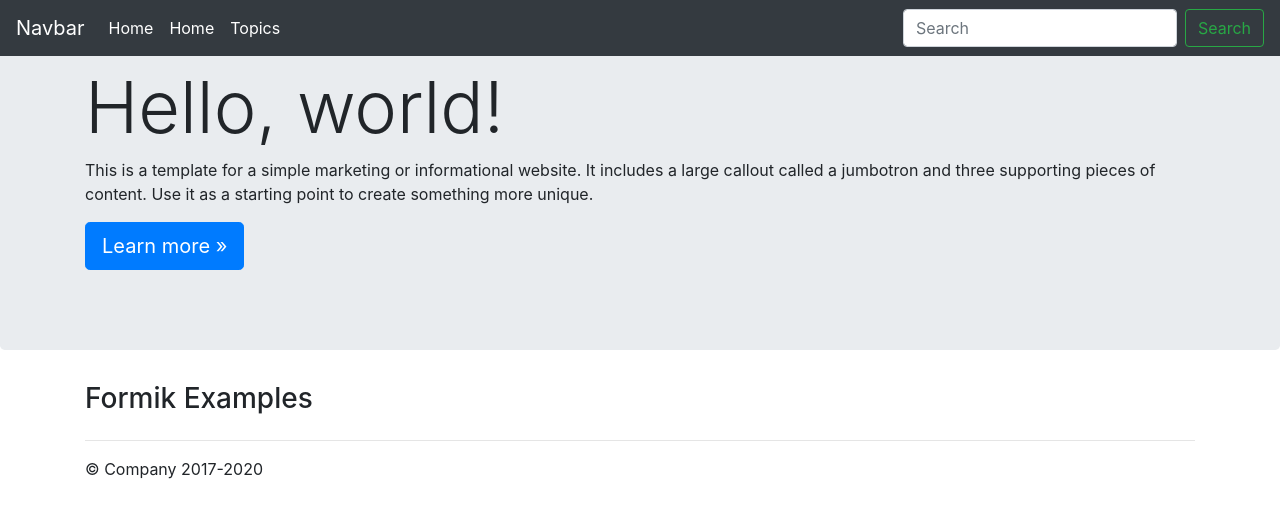
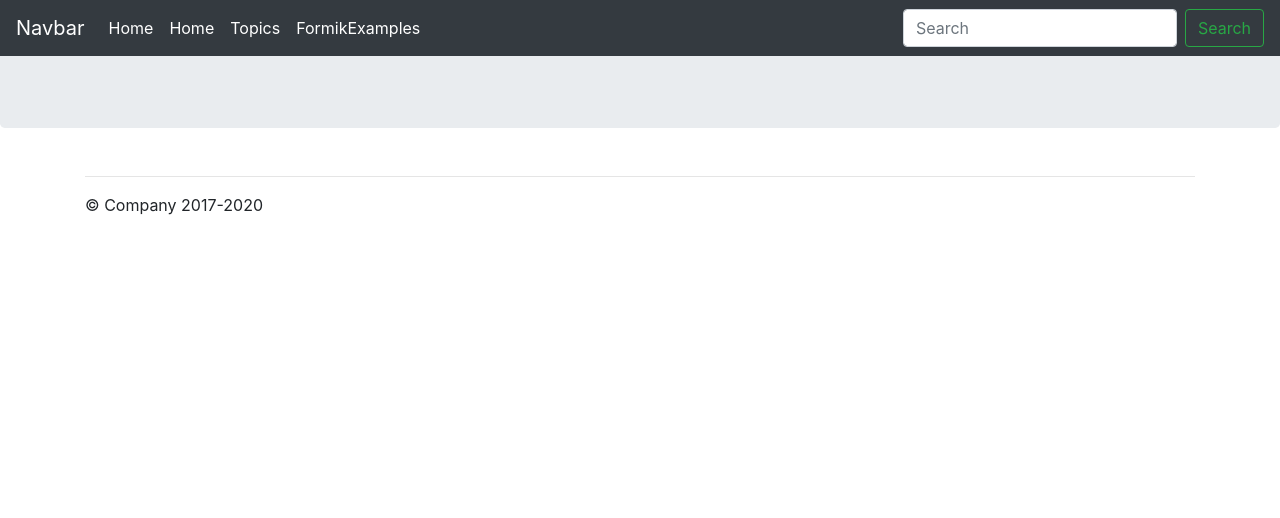
Before and after one commit to danish160/formik-kendo, a React (Create React App) app: page /FormikExamples in a window 1280 px wide. Shown: the top 518 px of the page. Built offline with nearby package versions, Linux system fonts and the light colour scheme.

Commit message:
basic routing done

```diff
--- a/src/App.tsx
+++ b/src/App.tsx
@@ -52,7 +52,7 @@ function App() {
             </li>
 
             <li className="nav-item active">
-              <Link className="nav-link" to="/FormikExamples">
+              <Link className="nav-link" to="/formik">
                 FormikExamples
               </Link>
             </li>
@@ -75,22 +75,7 @@ function App() {
       </nav>
 
       <main role="main">
-        <div className="jumbotron">
-          <div className="container">
-            <h1 className="display-3">Hello, world!</h1>
-            <p>
-              This is a template for a simple marketing or informational
-              website. It includes a large callout called a jumbotron and three
-              supporting pieces of content. Use it as a starting point to create
-              something more unique.
-            </p>
-            <p>
-              <a className="btn btn-primary btn-lg" href="#" role="button">
-                Learn more &raquo;
-              </a>
-            </p>
-          </div>
-        </div>
+        <div className="jumbotron"></div>
 
         <div className="container">
           <div className="row">
@@ -103,7 +88,7 @@ function App() {
                   <Topics />
                 </Route>
 
-                <Route path="/FormikExamples">
+                <Route path="/formik">
                   <FormikExamples />
                 </Route>
               </Switch>
--- a/src/Components/FormikExamples/FormikBasic.tsx
+++ b/src/Components/FormikExamples/FormikBasic.tsx
@@ -1,6 +1,5 @@
 import "react-app-polyfill/ie11";
 import * as React from "react";
-import * as ReactDOM from "react-dom";
 import { Formik, Field, Form, FormikHelpers } from "formik";
 
 interface Values {
--- a/src/Components/FormikExamples/FormikExamples.tsx
+++ b/src/Components/FormikExamples/FormikExamples.tsx
@@ -1,71 +1,35 @@
 import "react-app-polyfill/ie11";
 import * as React from "react";
-import * as ReactDOM from "react-dom";
-import { Link } from "react-router-dom";
-
-interface Values {
-  firstName: string;
-  lastName: string;
-  email: string;
-}
+import { Link, Route, Switch, useRouteMatch } from "react-router-dom";
+import FormikBasic from "./FormikBasic";
 
 const FormikExamples = () => {
+  let { path, url } = useRouteMatch();
   return (
     <>
       <h3>Formik Examples</h3>
 
-      <nav className="navbar navbar-expand-md navbar-dark fixed-top bg-dark">
-        <a className="navbar-brand" href="#">
-          Navbar
-        </a>
-        <button
-          className="navbar-toggler"
-          type="button"
-          data-toggle="collapse"
-          data-target="#navbarsExampleDefault"
-          aria-controls="navbarsExampleDefault"
-          aria-expanded="false"
-          aria-label="Toggle navigation"
-        >
-          <span className="navbar-toggler-icon"></span>
-        </button>
-
-        <div className="collapse navbar-collapse" id="navbarsExampleDefault">
-          <ul className="navbar-nav mr-auto">
-            <li className="nav-item active">
-              <a className="nav-link" href="#">
-                Home <span className="sr-only">(current)</span>
-              </a>
-            </li>
-
-            <li className="nav-item active">
-              <Link className="nav-link" to="/">
-                Home
-              </Link>
-            </li>
-
-            <li className="nav-item active">
-              <Link className="nav-link" to="/topics">
-                Topics
-              </Link>
-            </li>
-          </ul>
-          <form className="form-inline my-2 my-lg-0">
-            <input
-              className="form-control mr-sm-2"
-              type="text"
-              placeholder="Search"
-              aria-label="Search"
-            />
-            <button
-              className="btn btn-outline-success my-2 my-sm-0"
-              type="submit"
-            >
-              Search
-            </button>
-          </form>
+      <div className="container">
+        <div className="row">
+          <div className="col">
+            <ul>
+              <li>
+                <Link to={`${url}/basic`}>Basic</Link>
+              </li>
+            </ul>
+          </div>
+          <div className="col">
+            <Switch>
+              {/* <Route exact path={path}>
+                <h5>Please select.</h5>
+              </Route> */}
+              <Route path={`${path}/basic`}>
+                <FormikBasic />
+              </Route>
+            </Switch>
+          </div>
         </div>
-      </nav>
+      </div>
     </>
   );
 };
```
